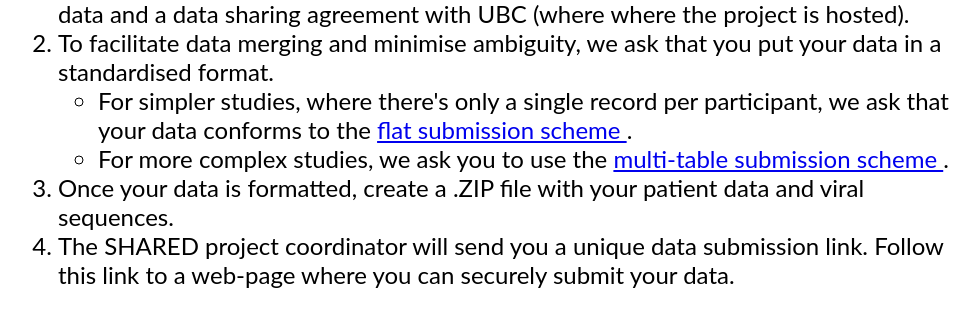
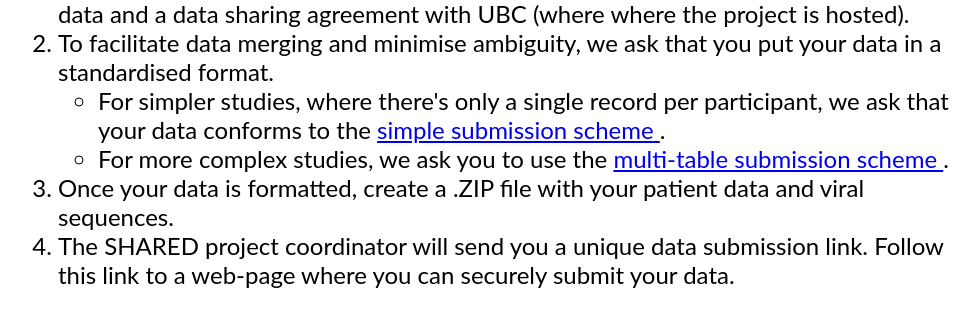
Before and after one commit to cfe-lab/shared-server, a Django app: page /contributing in a window 1280 px wide. Shown: the part 460-772 px from the top of the page, without its empty margins (142-1122 px from the left). Run offline with Django 3.2, Linux system fonts and the light colour scheme.

Commit message:
Change 'flat scheme' to 'simple scheme'

```diff
--- a/templates/contributing.html
+++ b/templates/contributing.html
@@ -30,8 +30,8 @@
       <li>
         For simpler studies, where there's only a single record per
         participant, we ask that your data conforms to the
-        <a href="{% static 'manual/submission/flat_scheme.html' %}">
-          flat submission scheme
+        <a href="{% static 'manual/submission/simple_scheme.html' %}">
+          simple submission scheme
         </a>.
       </li>
       <li>
```
